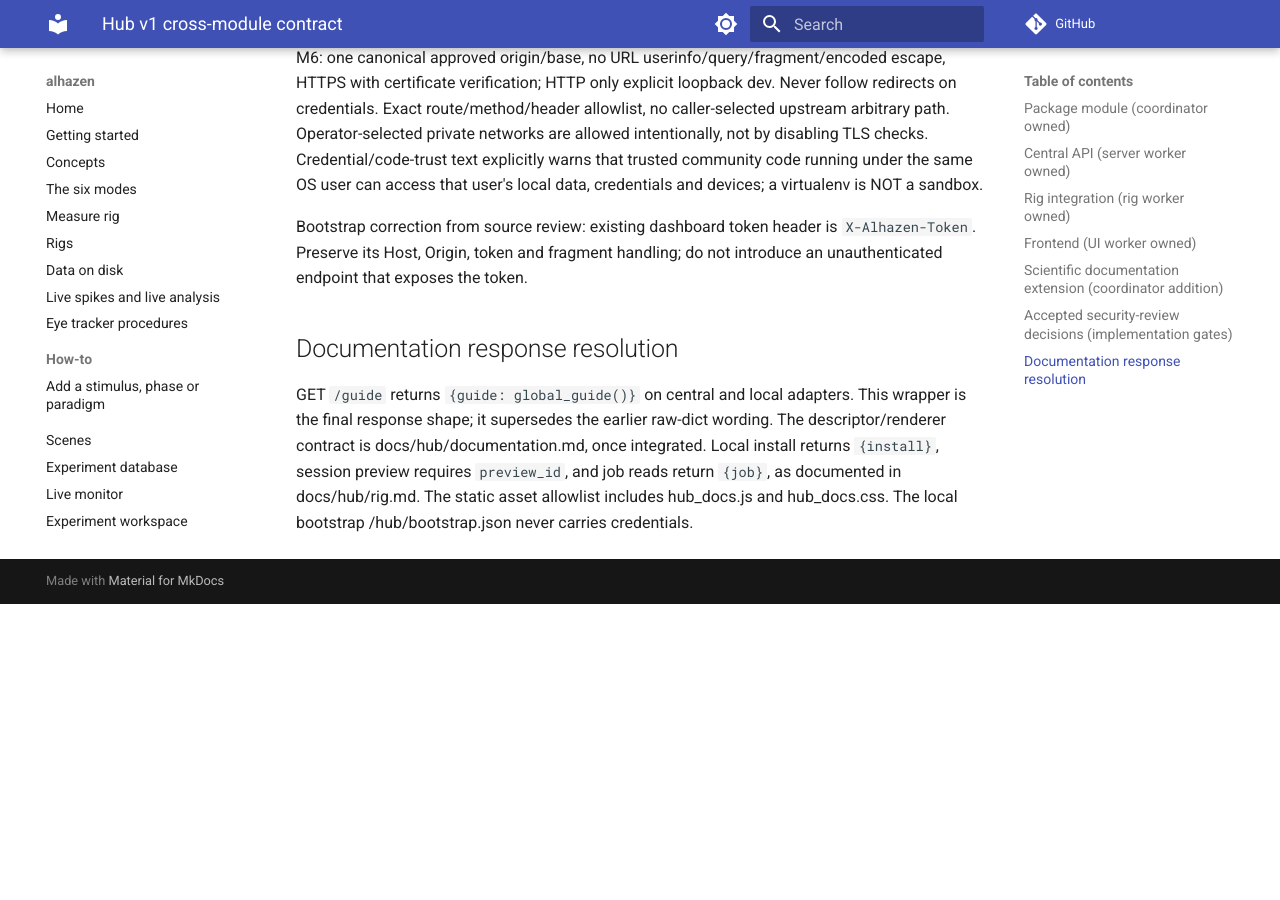
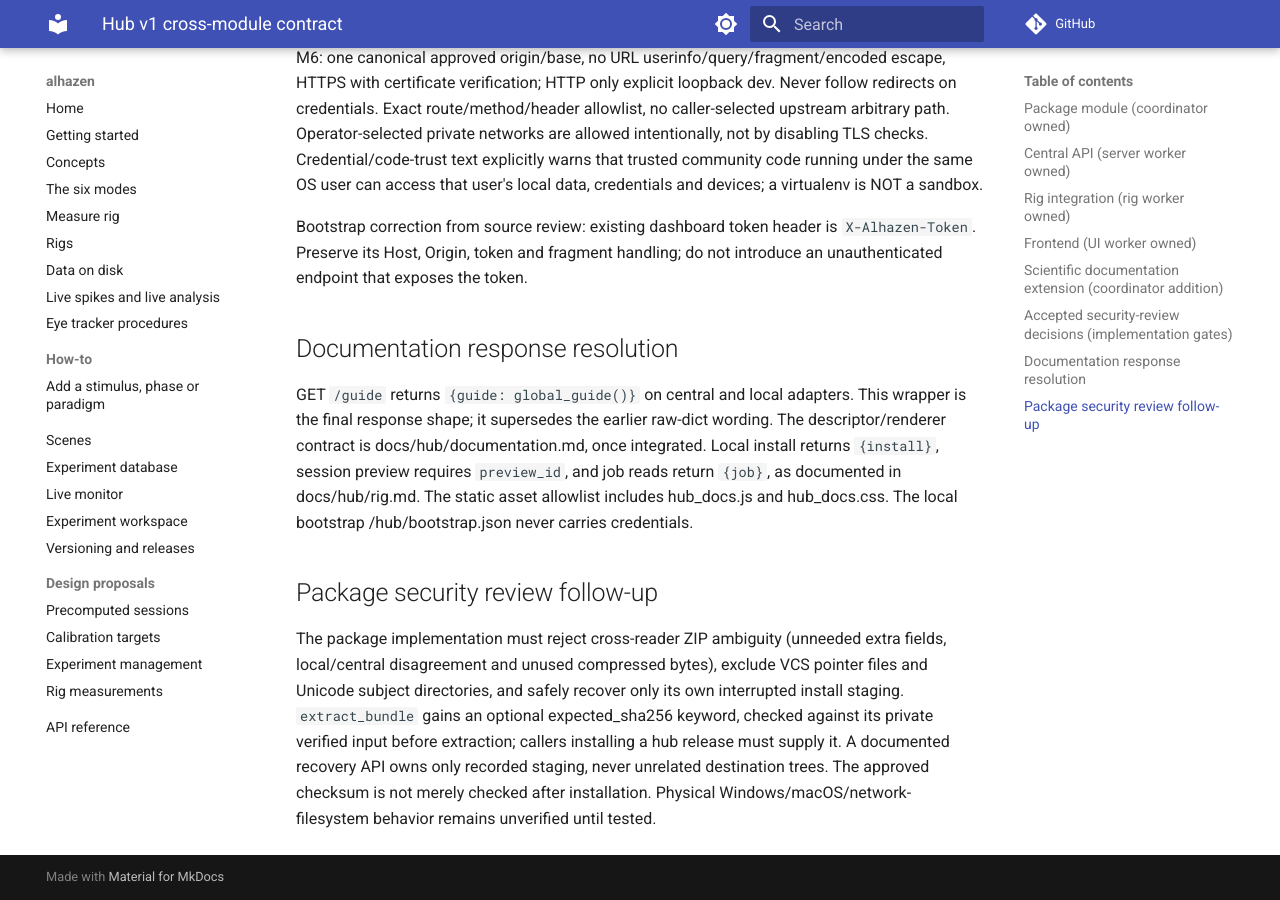
Before and after one commit to sh4r11f/alhazen, an MkDocs documentation site: the page built from docs/hub/api-contract.md, in a window 1280 px wide and 900 px high, scrolled down 6331 px. Built offline with MkDocs 1.6.1 and Material for MkDocs 9.7.7, drawn with Linux system fonts in a browser that asks for light colours; comment, search, counter and statistics services are not loaded; before the commit the page ends 6935 px from its top, so only the background shows below that.

Commit message:
Require package cross-reader integrity and recoverable verified installs

```diff
--- a/docs/hub/api-contract.md
+++ b/docs/hub/api-contract.md
@@ -89,3 +89,6 @@
 
 ## Documentation response resolution
 GET `/guide` returns `{guide: global_guide()}` on central and local adapters. This wrapper is the final response shape; it supersedes the earlier raw-dict wording. The descriptor/renderer contract is docs/hub/documentation.md, once integrated. Local install returns `{install}`, session preview requires `preview_id`, and job reads return `{job}`, as documented in docs/hub/rig.md. The static asset allowlist includes hub_docs.js and hub_docs.css. The local bootstrap /hub/bootstrap.json never carries credentials.
+
+## Package security review follow-up
+The package implementation must reject cross-reader ZIP ambiguity (unneeded extra fields, local/central disagreement and unused compressed bytes), exclude VCS pointer files and Unicode subject directories, and safely recover only its own interrupted install staging. `extract_bundle` gains an optional expected_sha256 keyword, checked against its private verified input before extraction; callers installing a hub release must supply it. A documented recovery API owns only recorded staging, never unrelated destination trees. The approved checksum is not merely checked after installation. Physical Windows/macOS/network-filesystem behavior remains unverified until tested.
```
